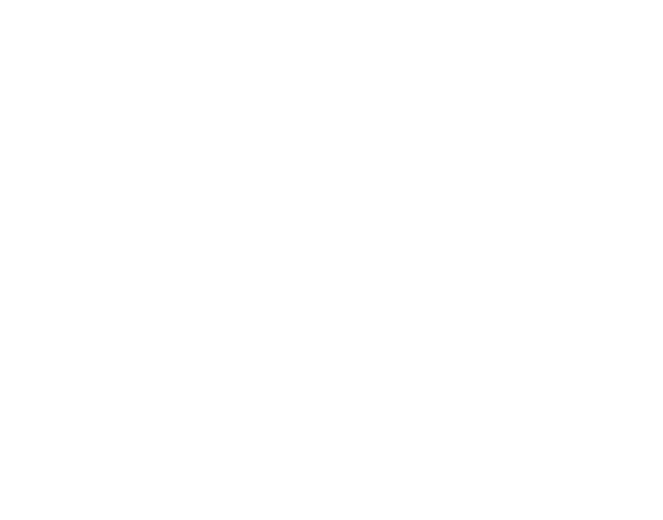
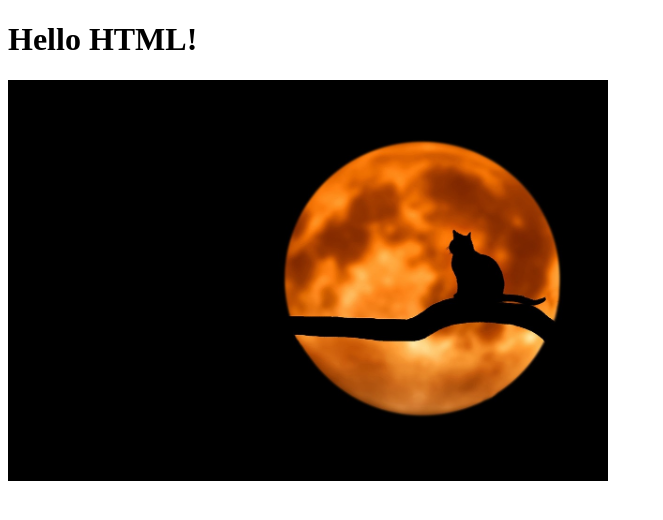
Before and after one commit to Vatrych14/web, a plain HTML site: page index.html in a window 1280 px wide. Shown: the whole page, without its empty margins (0-663 px from the left). Drawn offline with Linux system fonts and the light colour scheme.

Commit message:
Add html

```diff
--- a/index.html
+++ b/index.html
@@ -8,6 +8,7 @@
     <link rel="shortcut icon" href="https://placekitten.com/96/139" type="image/x-icon">
 </head>
 <body>
-    <script src="https://unpkg.com/html-data-include@3.3.3/html-data-include.js"></script>
+    <h1>Hello HTML!</h1>
+    <img  width="600" src="img/tree.jpg" alt="Cat">
 </body>
 </html>
```
Also changed, not shown: img/tree.jpg (added).
